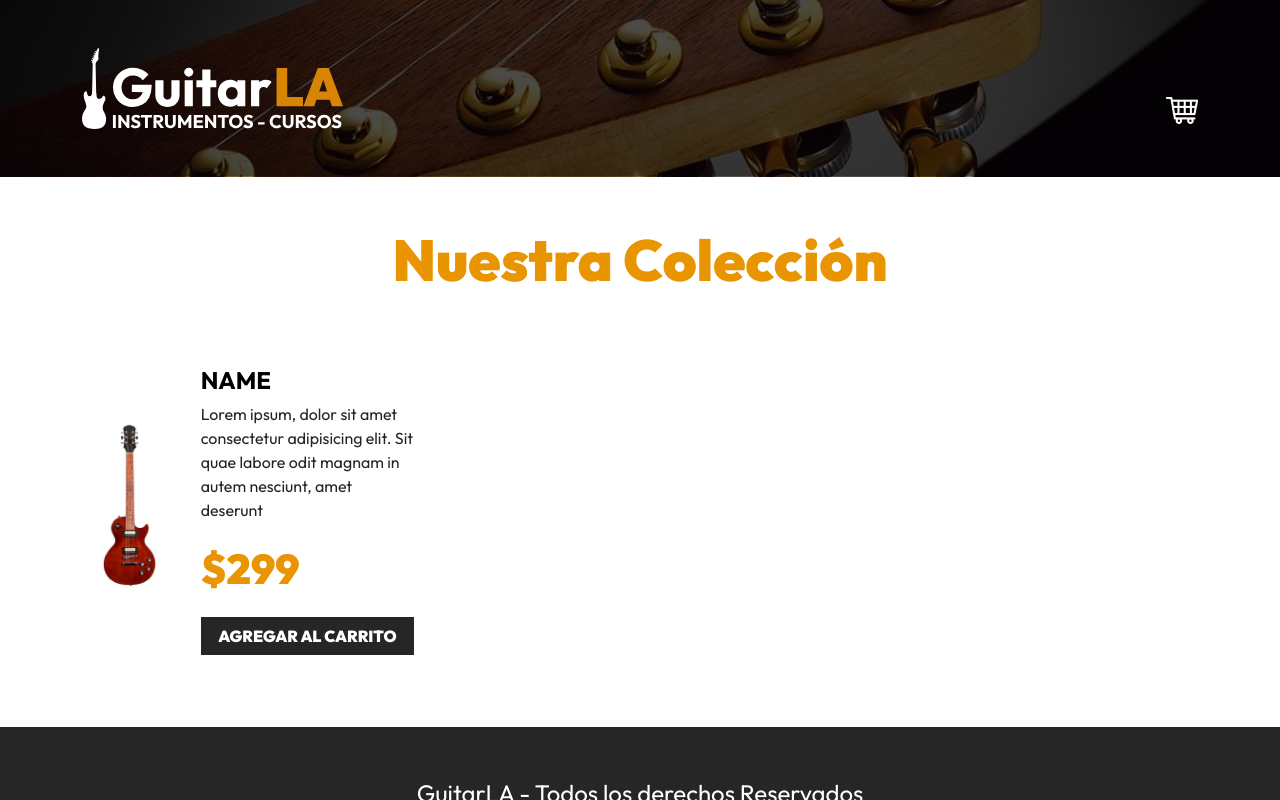
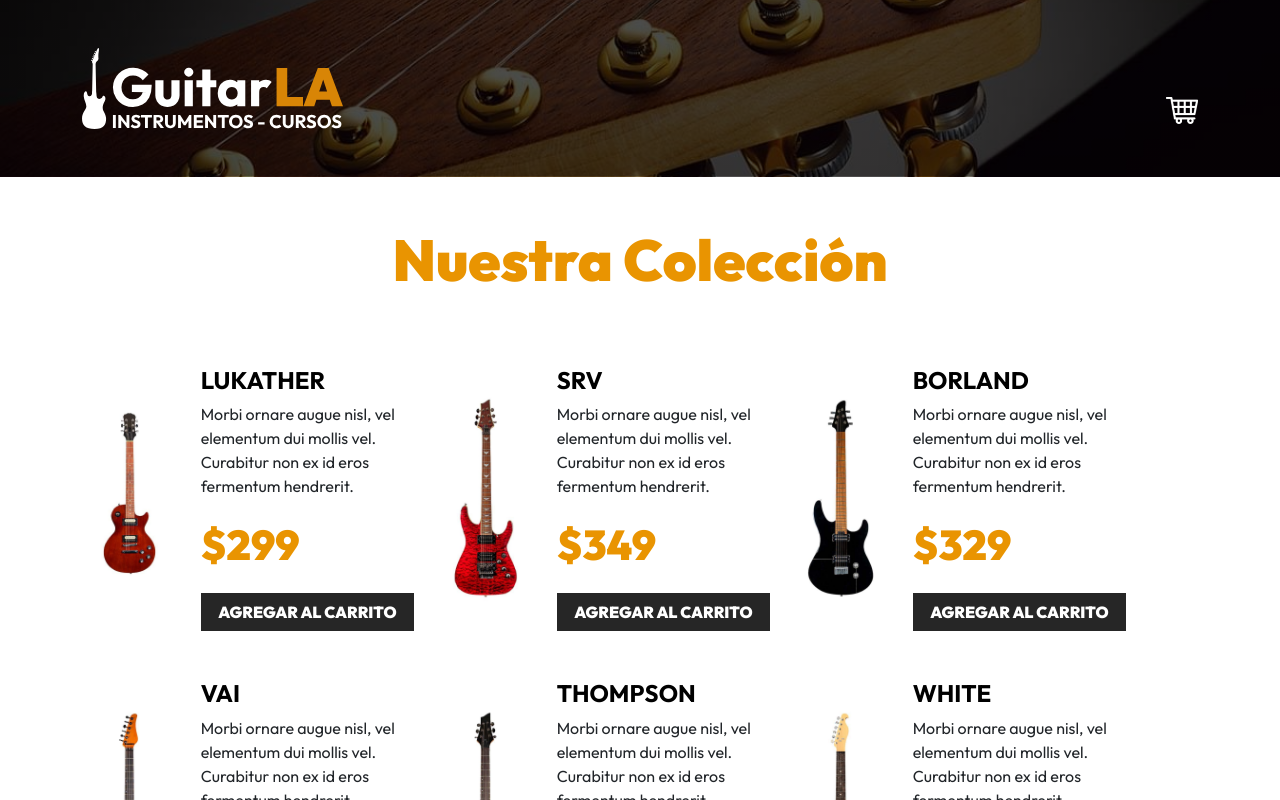
Before and after one commit to javierpelaez97/Carro-de-la-compra, a React (Vite) app: page / in a window 1280 px wide. Shown: the top 800 px of the page. Built offline with nearby package versions, Linux system fonts and the light colour scheme.

Commit message:
Añadiendo State para el carrito

```diff
--- a/src/App.jsx
+++ b/src/App.jsx
@@ -8,16 +8,27 @@ import {db} from './data/db'
 
 function App() {
 
-  const [data, setData] = useState([])
+  const [data, setData] = useState(db)
 
-  useEffect(() => {
-    setData(db)
-  }, [])
+  const [cart, setCart] = useState([])
+
+  function addToCart(item) {
+
+      const itemExist = cart.findIndex(guitar => guitar.id === item.id )
+      if(itemExist >= 0 ){
+        console.log('Ya existe');
+
+      }else{
+        item.quantity = 1
+        setCart ([...cart, item])
+
+      }
+
+    setCart(prevCart => [...prevCart, item])
+
+  }
 
   return (
-
-
-
     <>
     <Header></Header>
 
@@ -25,9 +36,19 @@ function App() {
         <h2 className="text-center">Nuestra Colección</h2>
 
         <div className="row mt-5">
+          {
+            data.map ((guitar) =>(
+              <Guitar
+                key={guitar.id}
+                guitar={guitar}
+                cart={cart}
+                setCart={setCart}
+                addToCart={addToCart}
+              ></Guitar>
 
+            ))
+          }
 
-            <Guitar></Guitar>
 
 
 
--- a/src/components/Guitar.jsx
+++ b/src/components/Guitar.jsx
@@ -1,8 +1,8 @@
 
 
+export default function Guitar({guitar, addToCart}){
 
-
-export default function Guitar(){
+    const {id, name, image, description, price} = guitar
 
 
 
@@ -12,15 +12,16 @@ export default function Guitar(){
         <>
             <div className="col-md-6 col-lg-4 my-4 row align-items-center">
                 <div className="col-4">
-                    <img className="img-fluid" src="./public/img/guitarra_01.jpg" alt="imagen guitarra" />
+                    <img className="img-fluid" src={`/img/${image}.jpg`} alt="imagen guitarra" />
                 </div>
                 <div className="col-8">
-                    <h3 className="text-black fs-4 fw-bold text-uppercase">Name</h3>
-                    <p>Lorem ipsum, dolor sit amet consectetur adipisicing elit. Sit quae labore odit magnam in autem nesciunt, amet deserunt</p>
-                    <p className="fw-black text-primary fs-3">$299</p>
+                    <h3 className="text-black fs-4 fw-bold text-uppercase">{name}</h3>
+                    <p>{description}</p>
+                    <p className="fw-black text-primary fs-3">${price}</p>
                     <button
                         type="button"
                         className="btn btn-dark w-100"
+                        onClick={() => addToCart(guitar)}
                     >Agregar al Carrito</button>
                 </div>
             </div>
```
